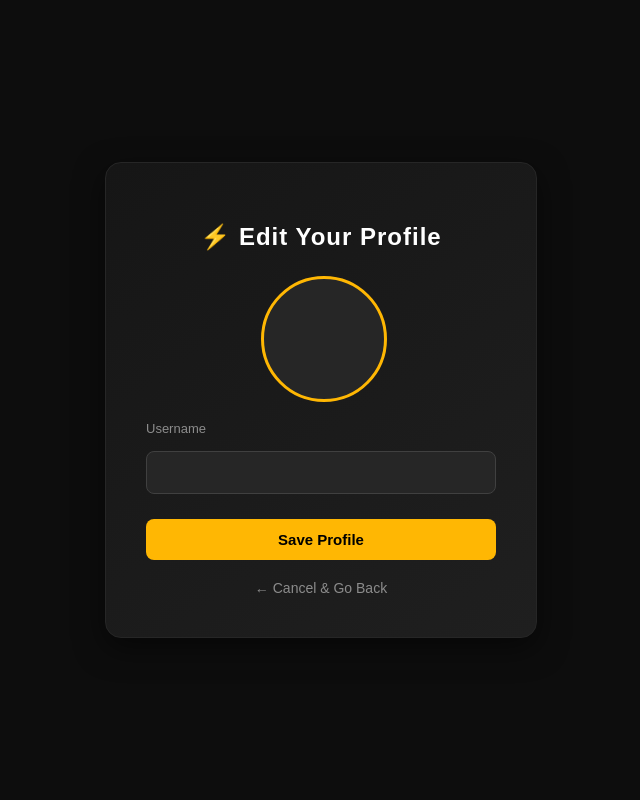
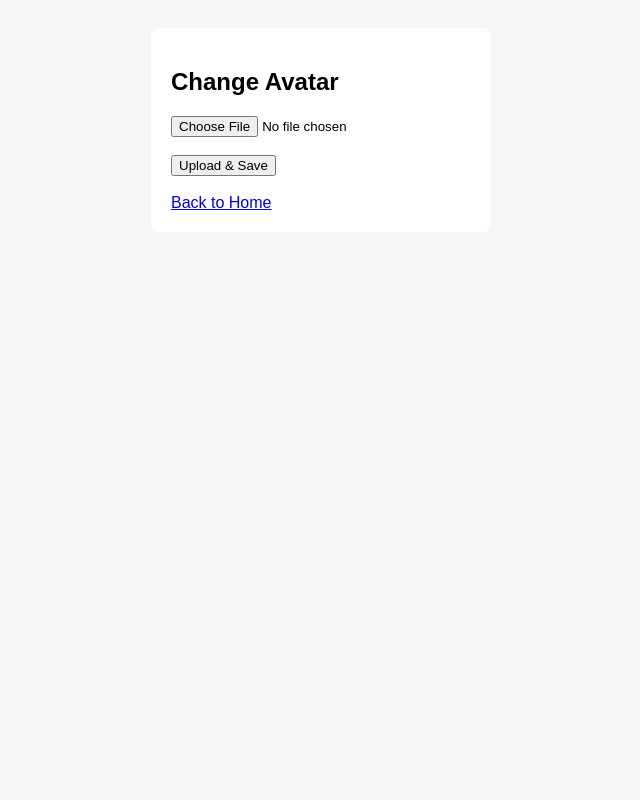
Before and after one commit to RYao0516/ICS4U-programs, a Flask app: template templates/profile.html in a window 1280 px wide. Shown: the whole page, without its empty margins (319-959 px from the left). Run offline with Flask 3, Linux system fonts and the light colour scheme; the template is opened without the code that fills it, so the values that code supplies are empty.

Commit message:
Final version with profile pics and light theme

```diff
--- a/main.py
+++ b/main.py
@@ -42,6 +42,26 @@ def home():
         res = supabase.table("videos").select("*").order("created_at", desc=True).execute()
     return render_template('home.html', user_info=user_info, videos=res.data or [], current_tab=tab)
 
+@app.route('/profile', methods=['GET', 'POST'])
+def edit_profile():
+    if 'username' not in session: return redirect(url_for('login'))
+
+    if request.method == 'POST':
+        file = request.files.get('avatar')
+        if file and file.filename:
+            # 使用唯一文件名，存入 'video' 存储桶
+            fname = f"avatar-{session['username']}-{uuid.uuid4()}"
+            supabase.storage.from_("video").upload(fname, file.read(), {"content-type": file.content_type})
+            url = supabase.storage.from_("video").get_public_url(fname)
+
+            # 更新用户信息
+            supabase.table("users").update({"avatar_url": url}).eq("username", session['username']).execute()
+
+        return redirect(url_for('home'))
+
+    res = supabase.table("users").select("*").eq("username", session['username']).execute()
+    return render_template('profile.html', user_info=res.data[0] if res.data else {})
+
 @app.route('/upload', methods=['POST'])
 def upload_video():
     if 'username' not in session: return redirect(url_for('login'))
--- a/templates/profile.html
+++ b/templates/profile.html
@@ -1,74 +1,22 @@
 <!DOCTYPE html>
-<html lang="en">
+<html>
 <head>
-    <meta charset="UTF-8">
-    <title>VibeShare - Edit Profile</title>
+    <title>Edit Profile</title>
     <style>
-        body { background-color: #0d0d0d; color: #e5e5e5; font-family: sans-serif; display: flex; justify-content: center; align-items: center; height: 100vh; margin: 0; }
-        .profile-card { background: linear-gradient(145deg, #161616, #1f1f1f); padding: 40px; border-radius: 16px; border: 1px solid #262626; text-align: center; width: 350px; box-shadow: 0 10px 30px rgba(0,0,0,0.5); }
-        h2 { color: #fff; margin-bottom: 25px; font-size: 24px; letter-spacing: 1px; }
-
-        /* 酷炫圆形头像容器 */
-        .avatar-container { position: relative; width: 120px; height: 120px; margin: 0 auto 25px auto; cursor: pointer; }
-        .avatar-preview { width: 100%; height: 100%; border-radius: 50%; object-fit: cover; border: 3px solid #ffb703; box-shadow: 0 0 15px rgba(255,183,3,0.2); background-color: #262626; }
-        .avatar-placeholder { width: 100%; height: 100%; border-radius: 50%; display: flex; justify-content: center; align-items: center; background: #262626; color: #ffb703; font-size: 36px; font-weight: bold; border: 3px solid #ffb703; }
-        .upload-overlay { position: absolute; top: 0; left: 0; width: 100%; height: 100%; border-radius: 50%; background: rgba(0,0,0,0.6); display: flex; justify-content: center; align-items: center; color: #fff; font-size: 12px; font-weight: bold; opacity: 0; transition: opacity 0.2s; }
-        .avatar-container:hover .upload-overlay { opacity: 1; }
-
-        input[type="text"] { width: 100%; padding: 12px; margin: 15px 0; background: #262626; border: 1px solid #404040; color: #fff; border-radius: 8px; box-sizing: border-box; font-size: 15px; }
-        .btn-save { width: 100%; padding: 12px; background-color: #ffb703; color: #000; border: none; border-radius: 8px; font-weight: bold; cursor: pointer; font-size: 15px; margin-top: 10px; transition: 0.2s; }
-        .btn-save:hover { background-color: #fb8500; }
-        .back-link { display: inline-block; margin-top: 20px; color: #8c8c8c; text-decoration: none; font-size: 14px; }
-        .back-link:hover { color: #ffb703; }
+        body { font-family: sans-serif; padding: 20px; background: #f4f7f6; }
+        .card { background: white; padding: 20px; border-radius: 8px; width: 300px; margin: auto; }
     </style>
 </head>
 <body>
-    <div class="profile-card">
-        <h2>⚡ Edit Your Profile</h2>
-
-        <form action="{{ url_for('edit_profile') }}" method="POST" enctype="multipart/form-data">
-            <div class="avatar-container" onclick="document.getElementById('avatar-input').click();">
-                {% if user_info.avatar_url %}
-                    <img id="avatar-img" src="{{ user_info.avatar_url }}" class="avatar-preview">
-                {% else %}
-                    <div id="avatar-txt" class="avatar-placeholder">{{ user_info.username[0].upper() }}</div>
-                {% endif %}
-                <div class="upload-overlay">Upload Image</div>
-            </div>
-
-            <input type="file" id="avatar-input" name="avatar" accept="image/*" style="display: none;" onchange="previewImage(this);">
-
-            <label style="text-align: left; display: block; font-size: 13px; color: #8c8c8c;">Username</label>
-            <input type="text" name="username" value="{{ user_info.username }}" required>
-
-            <button type="submit" class="btn-save">Save Profile</button>
+    <div class="card">
+        <h2>Change Avatar</h2>
+        <form action="/profile" method="POST" enctype="multipart/form-data">
+            <input type="file" name="avatar" accept="image/*" required>
+            <br><br>
+            <button type="submit">Upload & Save</button>
         </form>
-
-        <a href="{{ url_for('home') }}" class="back-link">← Cancel & Go Back</a>
+        <br>
+        <a href="/home">Back to Home</a>
     </div>
-
-    <script>
-        // 前端动态预览选中的图片
-        function previewImage(input) {
-            if (input.files && input.files[0]) {
-                var reader = new FileReader();
-                reader.onload = function(e) {
-                    var img = document.getElementById('avatar-img');
-                    var txt = document.getElementById('avatar-txt');
-                    if (img) {
-                        img.src = e.target.result;
-                    } else if (txt) {
-                        // 如果原本没有图片，就临时创建一个 img 标签
-                        var newImg = document.createElement('img');
-                        newImg.id = 'avatar-img';
-                        newImg.className = 'avatar-preview';
-                        newImg.src = e.target.result;
-                        txt.parentNode.replaceChild(newImg, txt);
-                    }
-                }
-                reader.readAsDataURL(input.files[0]);
-            }
-        }
-    </script>
 </body>
 </html>
```
Also changed, not shown: templates/home.html (+13 -1 lines).
